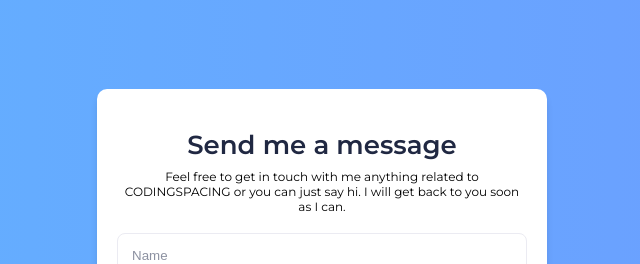
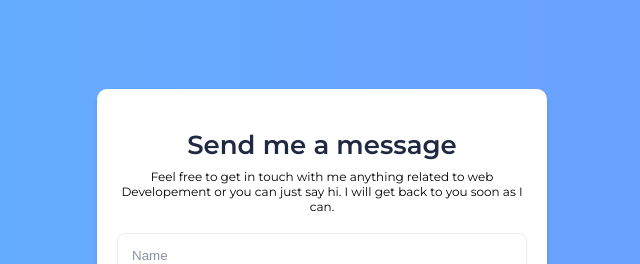
Before and after one commit to mirzafaisalbaig/contact_Form, a plain HTML site: page index.html in a window 1280 px wide. Shown: the top 264 px of the page, without its empty margins (318-958 px from the left). Drawn offline with Linux system fonts and the light colour scheme.

Commit message:
Update index.html

```diff
--- a/index.html
+++ b/index.html
@@ -15,7 +15,7 @@
 <body>
     <div class="container">
         <h1>Send me a message</h1>
-    <p>Feel free to get in touch with me anything related to CODINGSPACING or you can just say hi. I will get back to you soon as I can.</p>
+    <p>Feel free to get in touch with me anything related to web Developement or you can just say hi. I will get back to you soon as I can.</p>
 
 
 <form class="form">
```
